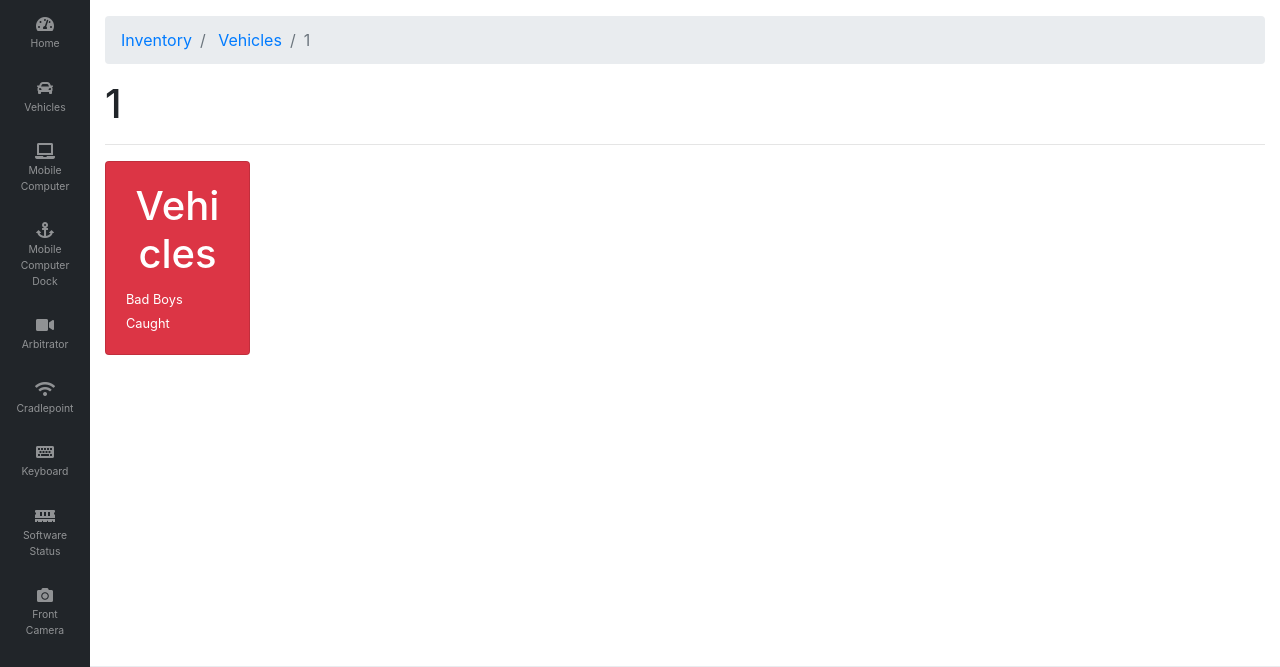
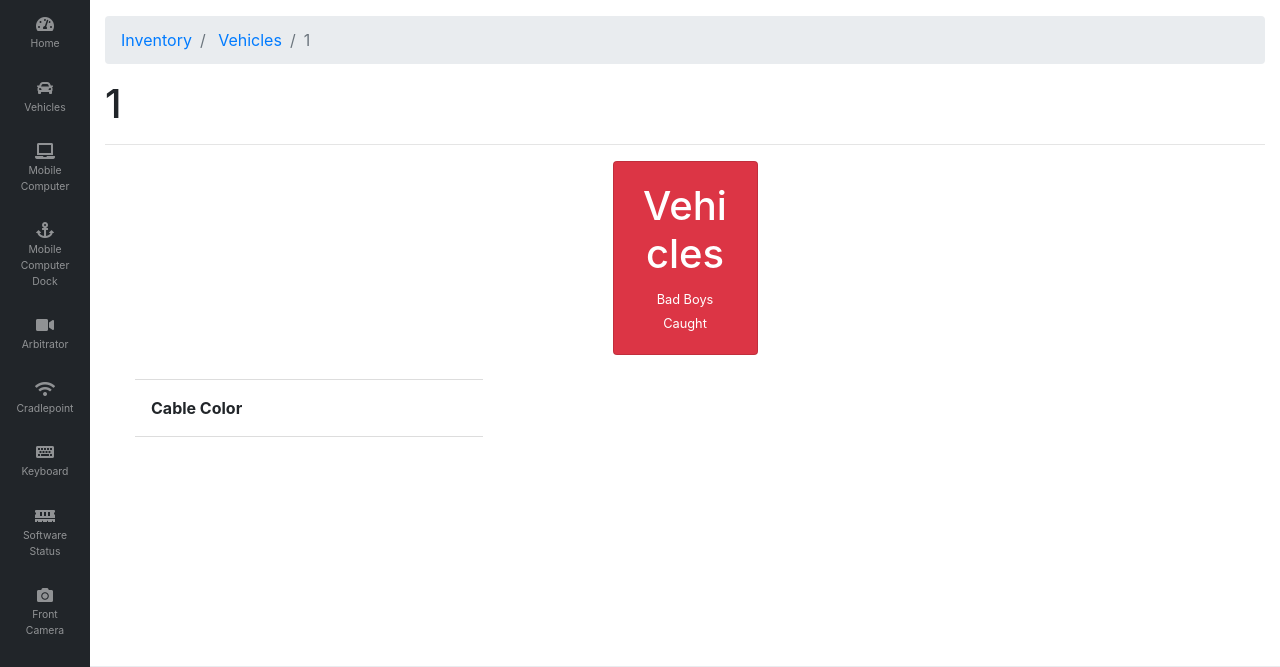
Before and after one commit to seanyboy271/Database-Theory-Semester-Project, a Flask app: page /vehicle/1 in a window 1280 px wide. Shown: the part 56-723 px from the top of the page. Run offline with Flask 2, Linux system fonts and the light colour scheme; some libraries are stand-ins or nearby versions.

Commit message:
Get Cable Color For Specific Car

```diff
--- a/Phase Two/static/css/index.css
+++ b/Phase Two/static/css/index.css
@@ -1,3 +1,19 @@
 .updated-time {
     color: #777777;
 }
+
+td:first-child {
+    font-weight: bold;
+}
+
+td {
+    padding: 16px;
+}
+
+tr:first-child {
+    border-top: 1px solid #dddddd;
+}
+
+tr {
+    border-bottom: 1px solid #dddddd;
+}
--- a/Phase Two/static/js/vehicle.js
+++ b/Phase Two/static/js/vehicle.js
@@ -1,11 +1,23 @@
 function VehicleDetailViewModel(res) {
     self = this;
 
-    self.vehicle = ko.observable(JSON.parse(res));
+    self.vehicle = ko.observable(JSON.parse(res)[0]);
+    self.cableColor = ko.observable("Loading...");
 
-    console.log(res);
-    console.log(JSON.parse(res));
-    console.log(self.vehicle);
+    self.getCableColor = function() {
+        $.ajax({
+            dataType: "json",
+            url: '/CradlepointCableColor?unitNumber=' + self.vehicle().unitNumber,
+            success: function (data, textStatus, XmlHttpRequest) {
+                self.cableColor(data[0].cableColor);
+            },
+            error: function (XMLHttpRequest, textStatus, errorThrown) {
+                alert(errorThrown);
+            }
+        });
+    };
+
+    self.getCableColor();
 
     return self;
 }
--- a/Phase Two/templates/vehicle.html
+++ b/Phase Two/templates/vehicle.html
@@ -13,12 +13,12 @@
     </ol>
 
     <!-- Page Content -->
-    <h1>{{ unitNum }} <span data-bind="text: ' - ' + vehicle()[0].Make + ' ' + vehicle()[0].model"></span></h1>
-    <small class="updated-time" data-bind="text: 'Last updated: ' + vehicle()[0].lastModifyDate"></small>
+    <h1>{{ unitNum }} <span data-bind="text: ' - ' + vehicle().Make + ' ' + vehicle().model"></span></h1>
+    <small class="updated-time" data-bind="text: 'Last updated: ' + vehicle().lastModifyDate"></small>
     <hr>
-    <div data-bind="with: vehicle()[0]">
-        <div class="row float-left">
-            <div class="col">
+    <div data-bind="with: vehicle()">
+        <div class="row">
+            <div class="col" align="center">
                 <div class="card text-white bg-danger o-hidden h-100" style="width: 145px;">
                     <div class="card-body">
                         <h1 class="text-center" data-bind="text: badBoysCaught">Vehicles</h1>
@@ -27,6 +27,18 @@
                 </div>
             </div>
         </div>
+    </div>
+    <br/>
+
+    <div>
+        <table class="info-table" style="width: 30%; margin-left: 30px;">
+            <tbody>
+            <tr>
+                <td>Cable Color</td>
+                <td><span data-bind="text: cableColor"></span></td>
+            </tr>
+            </tbody>
+        </table>
     </div>
 
 
```
